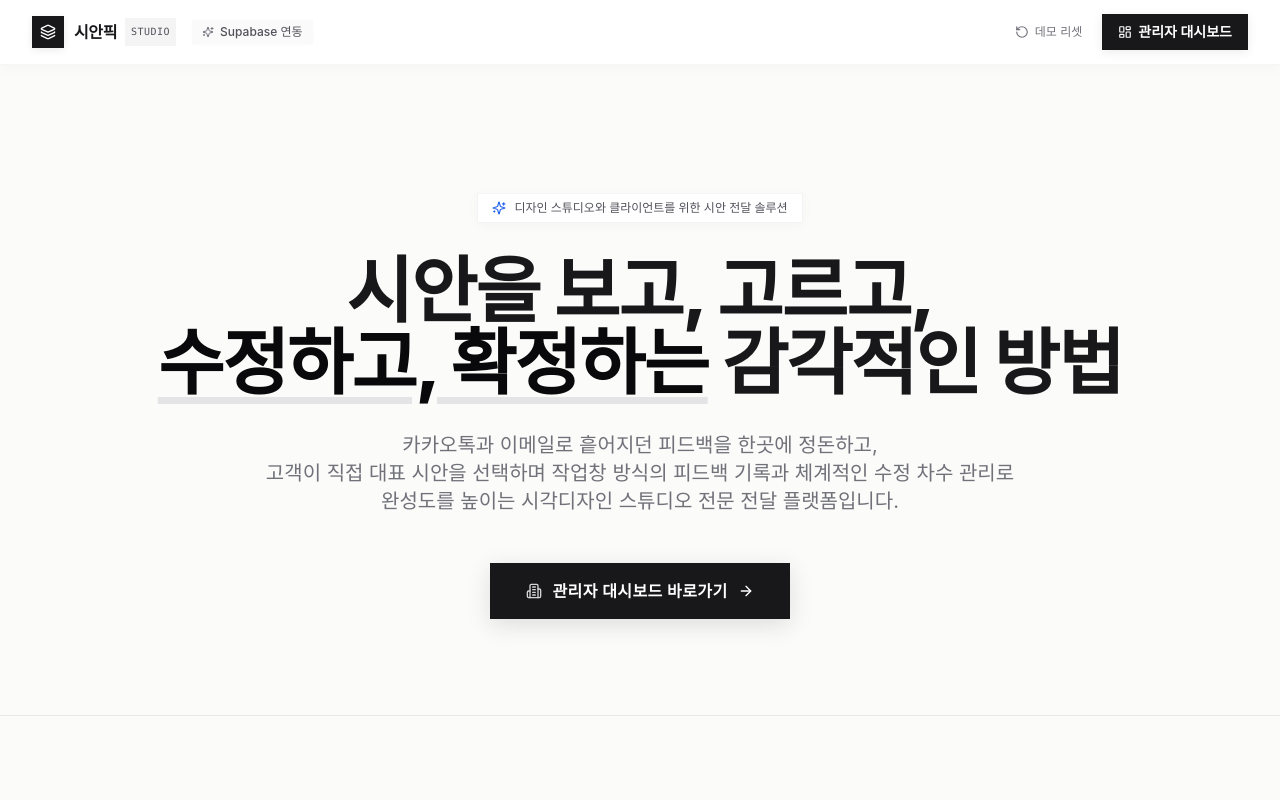
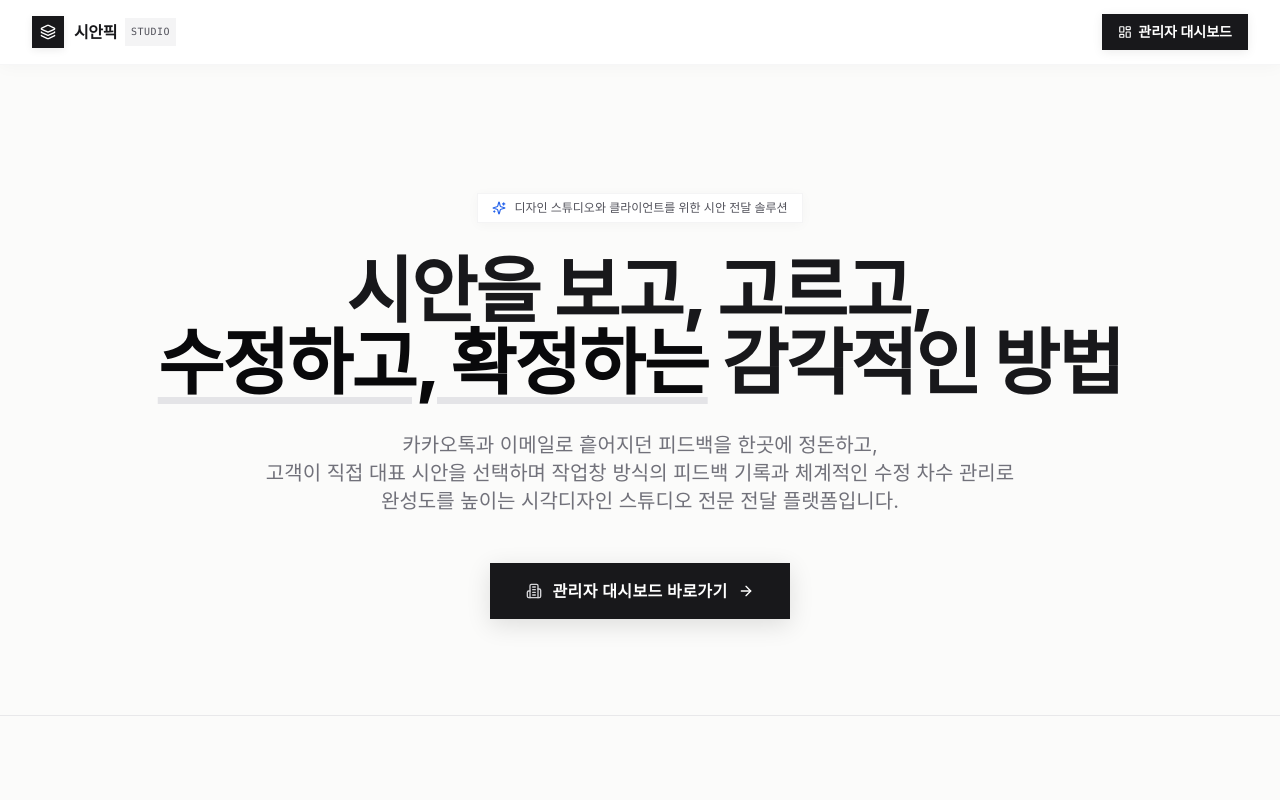
Before and after one commit to shg8813-arch/sianpick, a Next.js app: page / in a window 1280 px wide. Shown: the top 800 px of the page. Built offline with nearby package versions, Linux system fonts and the light colour scheme; no server answers; a web font is replaced by a local one.

Commit message:
refactor: remove demo mode badge and demo reset button from navbar and login

```diff
--- a/app/login/page.tsx
+++ b/app/login/page.tsx
@@ -14,7 +14,7 @@ export default function LoginPage() {
   const [isLoading, setIsLoading] = useState(false);
 
   const handleDemoLogin = () => {
-    toast.success('데모 디자이너 계정으로 로그인되었습니다.');
+    toast.success('디자이너 계정으로 로그인되었습니다.');
     router.push('/dashboard');
   };
 
@@ -26,7 +26,7 @@ export default function LoginPage() {
     }
 
     if (!isSupabaseConfigured) {
-      toast.success(`${email} 계정으로 데모 로그인되었습니다.`);
+      toast.success(`${email} 계정으로 로그인되었습니다.`);
       router.push('/dashboard');
       return;
     }
@@ -41,7 +41,7 @@ export default function LoginPage() {
       toast.success('로그인에 성공했습니다.');
       router.push('/dashboard');
     } catch (err: any) {
-      toast.error(err.message || '로그인에 실패했습니다. 데모 모드로 접속해보세요.');
+      toast.error(err.message || '로그인에 실패했습니다. 다시 시도해주세요.');
     } finally {
       setIsLoading(false);
     }
@@ -74,21 +74,21 @@ export default function LoginPage() {
           </p>
         </div>
 
-        {/* Demo Mode Quick Access Banner */}
-        <div className="mb-6 p-4 bg-zinc-50 space-y-3 shadow-sm">
+        {/* Quick Access Banner */}
+        <div className="mb-6 p-4 bg-zinc-50 space-y-3 shadow-sm border border-zinc-100">
           <div className="flex items-center gap-2 text-xs font-semibold text-zinc-900">
             <Sparkles className="w-4 h-4 text-zinc-700" />
-            <span>데모 모드 즉시 체험</span>
+            <span>스튜디오 관리자 즉시 시작</span>
           </div>
           <p className="text-xs text-zinc-500 leading-relaxed">
-            별도의 Supabase 설정 없이 런오브더밀 샘플 프로젝트와 브라우저 로컬 저장소를 통해 즉시 모든 기능을 체험할 수 있습니다.
+            별도의 회원가입 없이 브라우저 저장소를 통해 즉시 프로젝트 관리 및 시안 등록을 시작할 수 있습니다.
           </p>
           <button
             type="button"
             onClick={handleDemoLogin}
             className="w-full py-2.5 bg-zinc-900 hover:bg-zinc-800 text-white font-medium text-xs tracking-wide shadow-sm transition-all flex items-center justify-center gap-1.5"
           >
-            <span>데모 계정으로 즉시 시작하기</span>
+            <span>대시보드로 즉시 시작하기</span>
             <ArrowRight className="w-3.5 h-3.5" />
           </button>
         </div>
--- a/components/shared/navbar.tsx
+++ b/components/shared/navbar.tsx
@@ -1,25 +1,9 @@
 'use client';
 
 import Link from 'next/link';
-import { usePathname } from 'next/navigation';
-import { Layers, Sparkles, LayoutDashboard, Share2, RotateCcw } from 'lucide-react';
-import { isSupabaseConfigured } from '@/lib/supabase/client';
-import { getProjectRepository } from '@/lib/repositories';
-import { toast } from 'sonner';
+import { Layers, LayoutDashboard } from 'lucide-react';
 
 export function Navbar() {
-  const pathname = usePathname();
-  const isClientView = pathname.startsWith('/share');
-
-  const handleResetDemo = async () => {
-    if (confirm('데모 데이터를 런오브더밀 3개 시안 기본 상태로 리셋하시겠습니까?')) {
-      const repo = getProjectRepository();
-      await repo.resetDemoData();
-      toast.success('데모 데이터가 런오브더밀 3개 시안 구성으로 복원되었습니다.');
-      window.location.reload();
-    }
-  };
-
   return (
     <header className="sticky top-0 z-40 w-full bg-white/90 backdrop-blur-md shadow-[0_2px_16px_rgba(0,0,0,0.03)] border-b border-zinc-100/80">
       <div className="max-w-7xl mx-auto px-4 sm:px-6 lg:px-8 h-16 flex items-center justify-between">
@@ -38,27 +22,10 @@ export function Navbar() {
               </span>
             </div>
           </Link>
-
-          {/* Mode Indicator badge */}
-          <div className="hidden sm:flex items-center gap-1.5 text-xs font-medium px-2.5 py-1 bg-zinc-50 text-zinc-600 shadow-[0_1px_4px_rgba(0,0,0,0.02)]">
-            <Sparkles className="w-3 h-3 text-zinc-500" />
-            <span>{isSupabaseConfigured ? 'Supabase 연동' : '데모 모드'}</span>
-          </div>
         </div>
 
         {/* Navigation Actions */}
         <div className="flex items-center gap-2.5">
-          {!isClientView && (
-            <button
-              onClick={handleResetDemo}
-              title="초기 샘플 데이터로 리셋"
-              className="hidden md:inline-flex items-center gap-1.5 text-xs text-zinc-500 hover:text-zinc-800 px-2.5 py-1.5 hover:bg-zinc-100 transition-colors"
-            >
-              <RotateCcw className="w-3.5 h-3.5" />
-              데모 리셋
-            </button>
-          )}
-
           <Link
             href="/dashboard"
             className="inline-flex items-center gap-1.5 text-xs sm:text-sm font-semibold bg-zinc-900 text-white hover:bg-zinc-800 px-4 py-2 shadow-[0_2px_10px_rgba(0,0,0,0.08)] transition-all"
```
